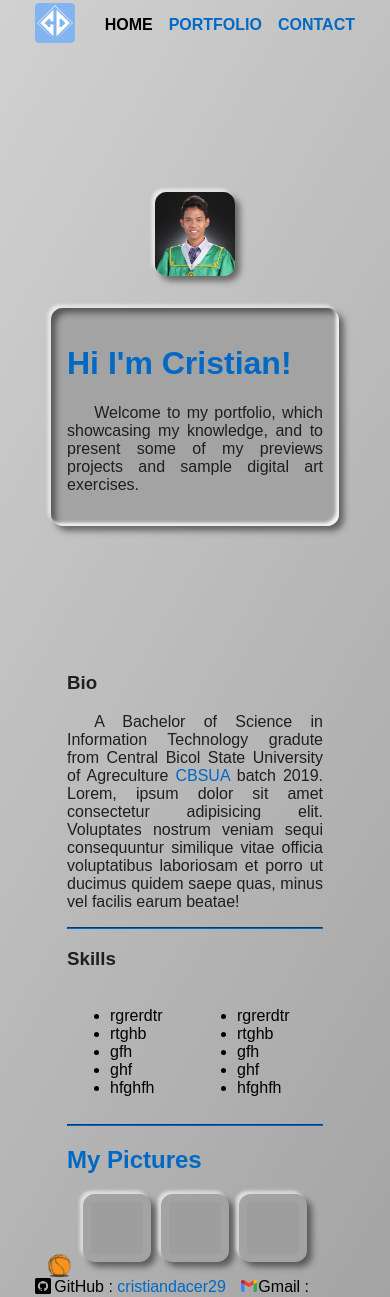
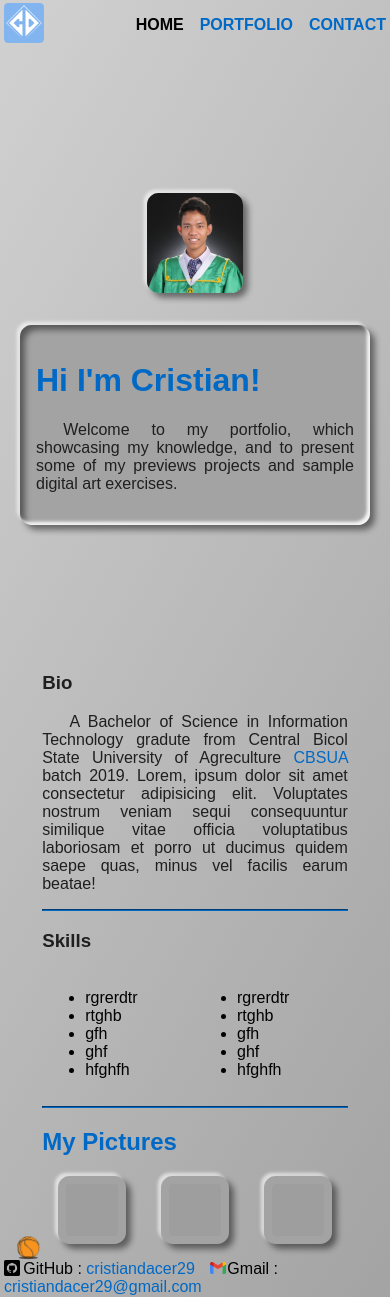
Before and after one commit to cristiandacer29/CristianM.Dacer, a PHP site: page / in a window 390 px wide. Shown: the top 1297 px of the page. Run offline with PHP 8.4, Linux system fonts and the light colour scheme; grey boxes are pictures that could not be loaded.

Commit message:
Update style.css

```diff
--- a/css/style.css
+++ b/css/style.css
@@ -186,6 +186,12 @@ footer .svg svg{
 footer div{
     padding-block: 1rem;
 }
+/* @media --------------------------------------------------*/
+@media only screen and (max-width: 800px) {
+    .wraper{
+        width: clamp(320px, calc(100% - 0.5em), 2000px);
+    }
+}
 /* animation --------------------------------------------------*/
 #Layer_1{
 
```
